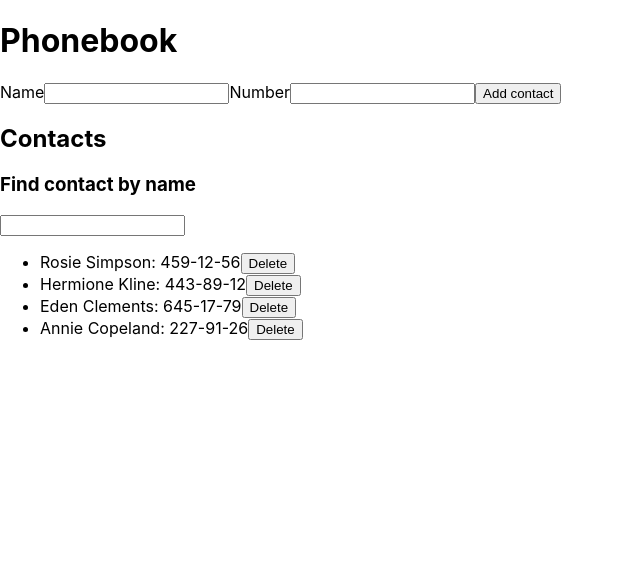
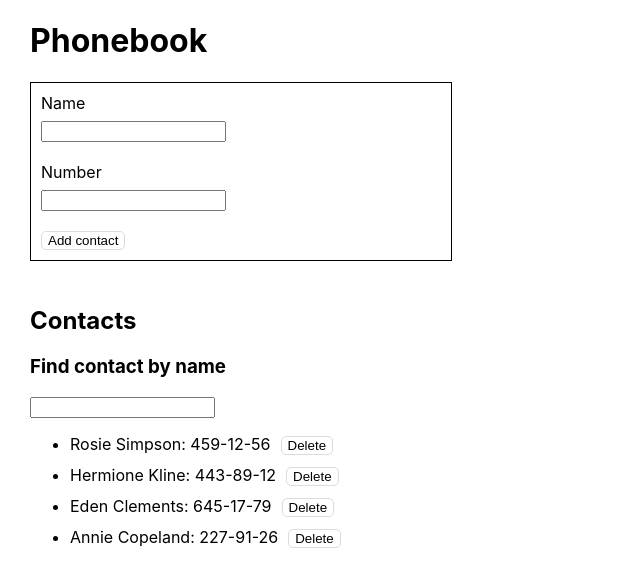
Before and after one commit to szkic/goit-react-hw-02-phonebook, a React (Create React App) app: page / in a window 1280 px wide. Shown: the top 584 px of the page, without its empty margins (0-640 px from the left). Built offline with nearby package versions, Linux system fonts and the light colour scheme.

Commit message:
added styles & proptypes

```diff
--- a/package.json
+++ b/package.json
@@ -8,6 +8,7 @@
     "@testing-library/react": "^12.1.4",
     "@testing-library/user-event": "^13.5.0",
     "nanoid": "^4.0.2",
+    "prop-types": "^15.8.1",
     "react": "^18.1.0",
     "react-dom": "^18.1.0",
     "react-scripts": "5.0.1",
--- a/src/components/App.jsx
+++ b/src/components/App.jsx
@@ -1,8 +1,9 @@
 import React, { Component } from 'react';
 import { nanoid } from 'nanoid';
-import { ContactForm } from './ContactForm';
-import { Filter } from './Filter';
-import { ContactList } from './ContactList';
+import { ContactForm } from './ContactForm/ContactForm';
+import { Filter } from './Filter/Filter';
+import { ContactList } from './ContactList/ContactList';
+import css from './App.module.css';
 
 export class App extends Component {
   state = {
@@ -40,21 +41,21 @@ export class App extends Component {
     });
   };
 
-  deleteContact = e => {
+  deleteContact = id => {
     const { contacts } = this.state;
 
     this.setState({
-      contacts: contacts.filter(contact => contact.id !== e),
+      contacts: contacts.filter(contact => contact.id !== id),
     });
   };
 
   render() {
     return (
-      <div>
+      <div className={css.container}>
         <h1>Phonebook</h1>
         <ContactForm onSubmit={this.addNewName} />
 
-        <h2>Contacts</h2>
+        <h2 className={css.title}>Contacts</h2>
         <Filter onChange={this.showFilteredContacts} />
         <ContactList data={this.state} onClick={this.deleteContact} />
       </div>
--- /dev/null
+++ b/src/components/App.module.css
@@ -0,0 +1,7 @@
+.container {
+  padding-left: 30px;
+}
+
+.title {
+  padding-top: 25px;
+}
--- a/src/components/ContactForm.jsx
+++ b/src/components/ContactForm/ContactForm.jsx
@@ -1,4 +1,6 @@
 import { Component } from 'react';
+import css from './ContactForm.module.css';
+import PropTypes from 'prop-types';
 
 export class ContactForm extends Component {
   state = {
@@ -25,36 +27,44 @@ export class ContactForm extends Component {
 
     return (
       <div>
-        <form onSubmit={this.handleSubmit}>
-          <label>
+        <form onSubmit={this.handleSubmit} className={css.form}>
+          <label className={css.label}>
             Name
             <input
               type="text"
               name="name"
-              pattern="^[a-zA-Zа-яА-Я]+(([' -][a-zA-Zа-яА-Я ])?[a-zA-Zа-яА-Я]*)*$"
+              // pattern="^[a-zA-Zа-яА-Я]+(([' -][a-zA-Zа-яА-Я ])?[a-zA-Zа-яА-Я]*)*$"
               title="Name may contain only letters, apostrophe, dash and spaces. For example Adrian, Jacob Mercer, Charles de Batz de Castelmore d'Artagnan"
               required
               value={name}
               onChange={this.handleChange}
+              className={css.input}
             />
           </label>
 
-          <label>
+          <label className={css.label}>
             Number
             <input
               type="tel"
               name="number"
-              pattern="\+?\d{1,4}?[-.\s]?\(?\d{1,3}?\)?[-.\s]?\d{1,4}[-.\s]?\d{1,4}[-.\s]?\d{1,9}"
+              // pattern="\+?\d{1,4}?[-.\s]?\(?\d{1,3}?\)?[-.\s]?\d{1,4}[-.\s]?\d{1,4}[-.\s]?\d{1,9}"
               title="Phone number must be digits and can contain spaces, dashes, parentheses and can start with +"
               required
               value={number}
               onChange={this.handleChange}
+              className={css.input}
             />
           </label>
 
-          <button type="submit">Add contact</button>
+          <button type="submit" className={css.btn}>
+            Add contact
+          </button>
         </form>
       </div>
     );
   }
 }
+
+ContactForm.propTypes = {
+  onSubmit: PropTypes.func.isRequired,
+};
--- /dev/null
+++ b/src/components/ContactForm/ContactForm.module.css
@@ -0,0 +1,29 @@
+.form {
+  display: flex;
+  flex-direction: column;
+  align-items: flex-start;
+  border: 1px solid black;
+  max-width: 400px;
+  padding: 10px;
+}
+
+.label {
+  display: flex;
+  flex-direction: column;
+  margin-bottom: 20px;
+}
+
+.btn {
+  cursor: pointer;
+  background-color: white;
+  border: 1px solid gainsboro;
+  border-radius: 5px;
+}
+
+.btn:focus {
+  background-color: lightblue;
+}
+
+.input {
+  margin-top: 8px;
+}
--- a/src/components/ContactList.jsx
+++ b/src/components/ContactList/ContactList.jsx
@@ -1,8 +1,10 @@
 import { Component } from 'react';
+import css from './ContactList.module.css';
+import PropTypes from 'prop-types';
 
 export class ContactList extends Component {
-  handleDelete = e => {
-    const { value } = e.target;
+  handleDelete = id => {
+    const { value } = id.target;
 
     this.props.onClick(value);
   };
@@ -16,12 +18,13 @@ export class ContactList extends Component {
         <ul>
           {contacts.map(contact => {
             return (
-              <li key={contact.id}>
+              <li key={contact.id} className={css.listEl}>
                 {contact.name}: {contact.number}
                 <button
                   type="submit"
                   value={contact.id}
                   onClick={this.handleDelete}
+                  className={css.delBtn}
                 >
                   Delete
                 </button>
@@ -33,3 +36,7 @@ export class ContactList extends Component {
     );
   }
 }
+
+ContactList.propTypes = {
+  onClick: PropTypes.func.isRequired,
+};
--- /dev/null
+++ b/src/components/ContactList/ContactList.module.css
@@ -0,0 +1,11 @@
+.listEl {
+  margin-bottom: 10px;
+}
+
+.delBtn {
+  margin-left: 10px;
+  cursor: pointer;
+  background-color: white;
+  border: 1px solid gainsboro;
+  border-radius: 5px;
+}
--- a/src/components/Filter.jsx
+++ b/src/components/Filter/Filter.jsx
@@ -1,4 +1,5 @@
 import { Component } from 'react';
+import PropTypes from 'prop-types';
 
 export class Filter extends Component {
   handleSearch = e => {
@@ -16,3 +17,7 @@ export class Filter extends Component {
     );
   }
 }
+
+Filter.propTypes = {
+  onChange: PropTypes.func.isRequired,
+};
```
Also changed, not shown: public/index.html (+4 -4 lines), 1 other file (tests, documents, lock files or other folders).
